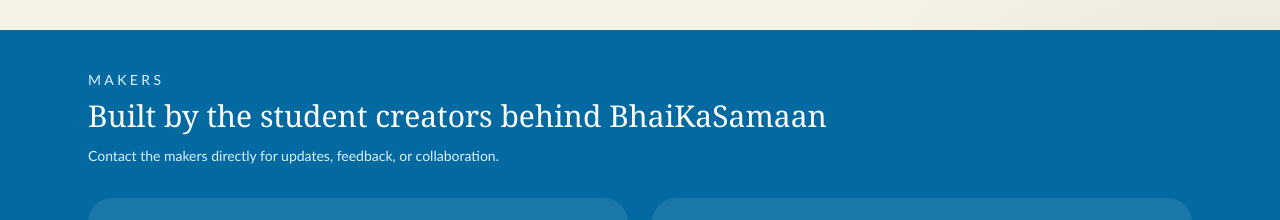
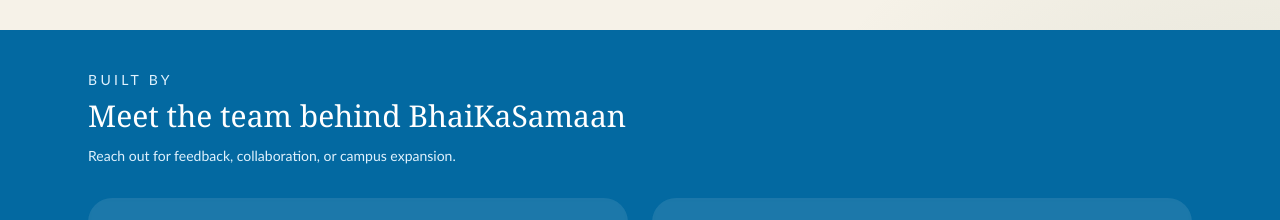
Before and after one commit to adwaithbnair291107/BhaiKaSamaan, a Next.js app: page / in a window 1280 px wide. Shown: the part 1899-2119 px from the top of the page. Built offline with nearby package versions, Linux system fonts and the light colour scheme; no server answers; the database is empty.

Commit message:
Update footer heading text

```diff
--- a/components/site-footer.tsx
+++ b/components/site-footer.tsx
@@ -3,9 +3,9 @@ export function SiteFooter() {
     <footer className="mt-16 bg-sky-700 text-white">
       <div className="mx-auto max-w-6xl px-6 py-10">
         <div>
-          <p className="text-sm uppercase tracking-[0.24em] text-sky-100">Makers</p>
-          <h2 className="mt-2 font-display text-3xl">Built by the student creators behind BhaiKaSamaan</h2>
-          <p className="mt-3 text-sm text-sky-100">Contact the makers directly for updates, feedback, or collaboration.</p>
+          <p className="text-sm uppercase tracking-[0.24em] text-sky-100">Built By</p>
+          <h2 className="mt-2 font-display text-3xl">Meet the team behind BhaiKaSamaan</h2>
+          <p className="mt-3 text-sm text-sky-100">Reach out for feedback, collaboration, or campus expansion.</p>
         </div>
 
         <div className="mt-8 grid gap-6 md:grid-cols-2">
```
